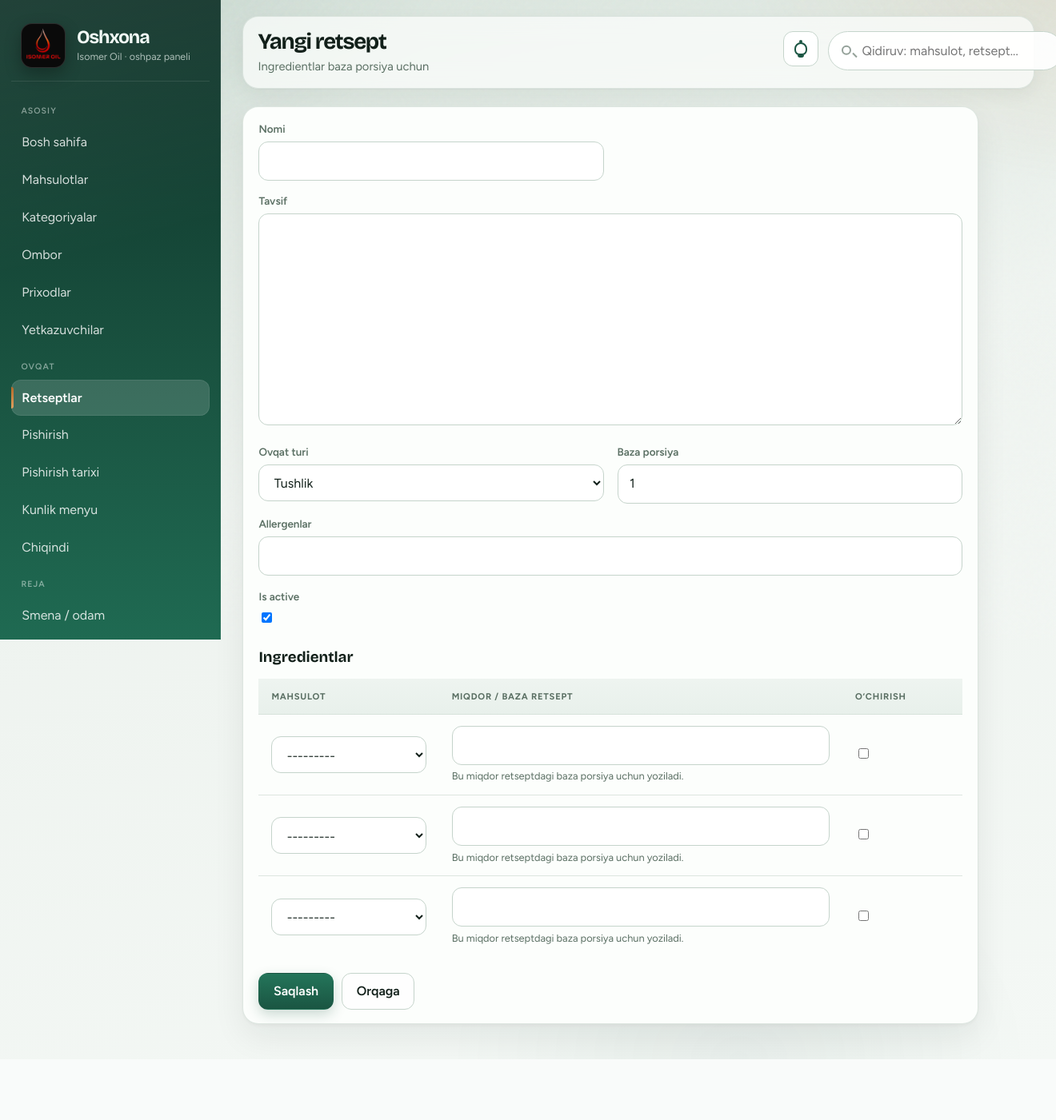
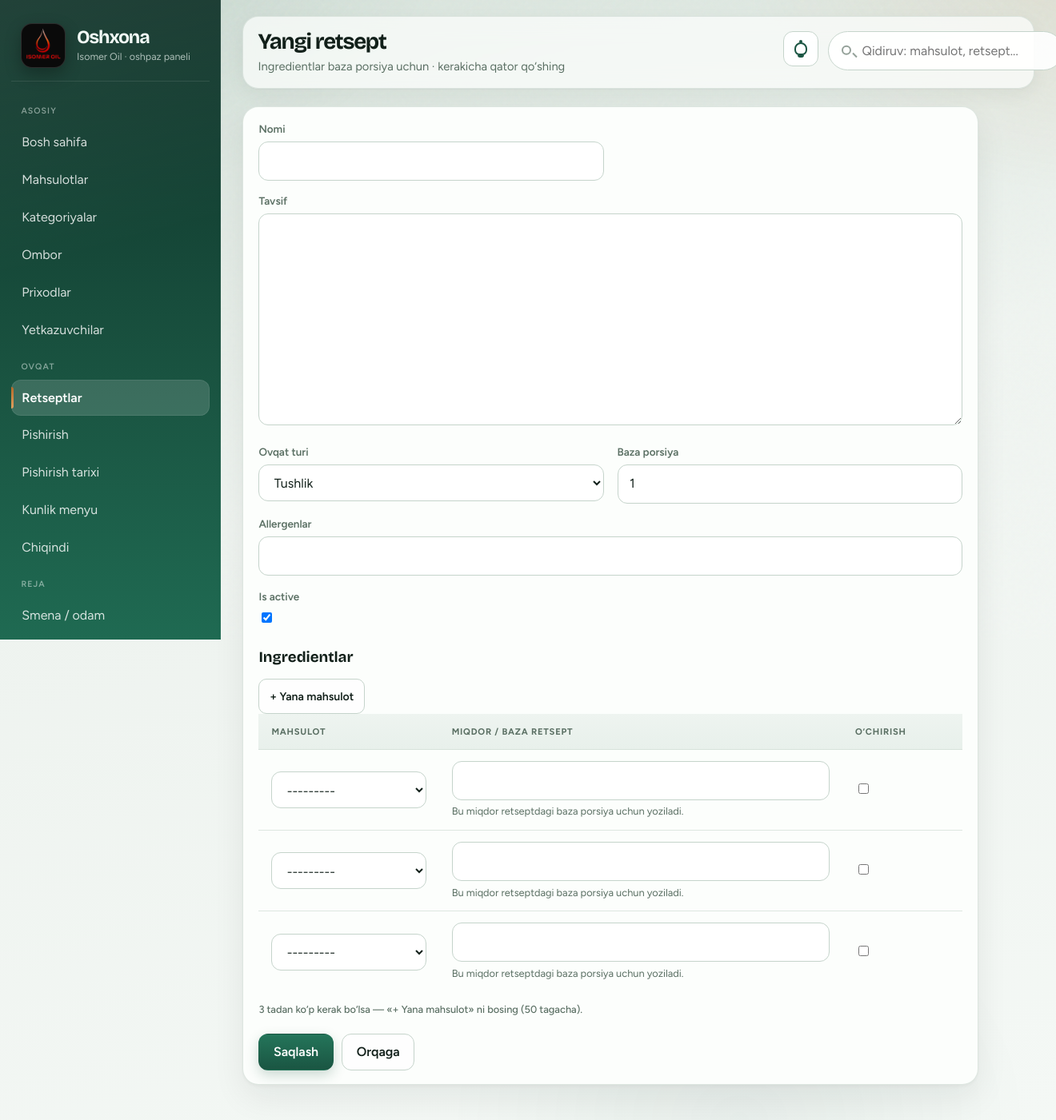
Before and after one commit to Mirzohid2001/isomer-oshxona, a Django app: page /recipes/new/ in a window 1320 px wide; the page is wider, and only the part inside the window is pictured. Shown: that part at 80% size. Before the commit the page ends 1325 px from the top of that part, so only its background shows below. Run offline with Django 5.2, Linux system fonts and the light colour scheme; the visitor is signed in with stand-in values (Sample User, id 1); data that the repository does not hold is empty; some libraries are stand-ins or nearby versions.

Commit message:
Allow adding unlimited recipe ingredient rows.
The create form was capped at three empty slots with no add control; users can now append rows on demand up to 50.

Co-authored-by: Cursor <cursoragent@cursor.com>

```diff
--- a/kitchen/forms.py
+++ b/kitchen/forms.py
@@ -167,6 +167,9 @@ RecipeItemFormSet = inlineformset_factory(
     formset=BaseRecipeItemFormSet,
     extra=3,
     can_delete=True,
+    min_num=0,
+    validate_min=False,
+    max_num=50,
 )
 
 
--- a/templates/kitchen/recipes/form.html
+++ b/templates/kitchen/recipes/form.html
@@ -1,11 +1,11 @@
 {% extends "base.html" %}
 {% block title %}{{ title }} — Oshxona{% endblock %}
 {% block page_title %}{{ title }}{% endblock %}
-{% block page_subtitle %}Ingredientlar baza porsiya uchun{% endblock %}
+{% block page_subtitle %}Ingredientlar baza porsiya uchun · kerakicha qator qo‘shing{% endblock %}
 {% block content %}
 <div class="panel panel-limited">
   <div class="panel-body">
-    <form method="post">
+    <form method="post" id="recipe-form">
       {% csrf_token %}
       {% if form.non_field_errors %}
       <div class="flash flash-error flash-spaced">{{ form.non_field_errors }}</div>
@@ -22,15 +22,18 @@
         </div>
         {% endfor %}
       </div>
-      <h3 class="form-section-title">Ingredientlar</h3>
+      <div class="form-section-head">
+        <h3 class="form-section-title">Ingredientlar</h3>
+        <button class="btn btn-ghost btn-sm" type="button" id="add-ingredient-row">+ Yana mahsulot</button>
+      </div>
       {{ formset.management_form }}
       <div class="table-scroll-hint">Jadvalni gorizontal surib ko‘ring →</div>
       <div class="table-wrap">
-        <table class="data formset-table">
+        <table class="data formset-table" id="ingredient-table">
           <thead><tr><th>Mahsulot</th><th>Miqdor / baza retsept</th><th>O‘chirish</th></tr></thead>
-          <tbody>
+          <tbody id="ingredient-rows">
             {% for f in formset %}
-            <tr>
+            <tr class="ingredient-row">
               <td data-label="Mahsulot">{% for hidden in f.hidden_fields %}{{ hidden }}{% endfor %}{{ f.product }}{% if f.instance.pk %}{{ f.id }}{% endif %}{% include "kitchen/partials/field_errors.html" with field=f.product %}</td>
               <td data-label="Miqdor">{{ f.quantity_per_portion }}{% include "kitchen/partials/field_errors.html" with field=f.quantity_per_portion %}</td>
               <td data-label="O‘chirish">{% if f.DELETE %}{{ f.DELETE }}{% endif %}</td>
@@ -39,6 +42,14 @@
           </tbody>
         </table>
       </div>
+      <template id="ingredient-empty-form">
+        <tr class="ingredient-row">
+          <td data-label="Mahsulot">{% for hidden in formset.empty_form.hidden_fields %}{{ hidden }}{% endfor %}{{ formset.empty_form.product }}</td>
+          <td data-label="Miqdor">{{ formset.empty_form.quantity_per_portion }}</td>
+          <td data-label="O‘chirish">{% if formset.empty_form.DELETE %}{{ formset.empty_form.DELETE }}{% endif %}</td>
+        </tr>
+      </template>
+      <p class="muted-note formset-hint">3 tadan ko‘p kerak bo‘lsa — «+ Yana mahsulot» ni bosing (50 tagacha).</p>
       <div class="form-actions">
         <button class="btn" type="submit">Saqlash</button>
         <a class="btn btn-ghost" href="{% url 'recipe_list' %}">Orqaga</a>
@@ -47,3 +58,28 @@
   </div>
 </div>
 {% endblock %}
+
+{% block scripts %}
+<script>
+(function () {
+  const btn = document.getElementById('add-ingredient-row');
+  const tbody = document.getElementById('ingredient-rows');
+  const tpl = document.getElementById('ingredient-empty-form');
+  const totalInput = document.getElementById('id_items-TOTAL_FORMS');
+  if (!btn || !tbody || !tpl || !totalInput) return;
+
+  btn.addEventListener('click', function () {
+    const index = parseInt(totalInput.value, 10) || 0;
+    if (index >= 50) {
+      btn.disabled = true;
+      return;
+    }
+    const html = tpl.innerHTML.replace(/__prefix__/g, String(index));
+    tbody.insertAdjacentHTML('beforeend', html);
+    totalInput.value = String(index + 1);
+    const last = tbody.querySelector('tr.ingredient-row:last-child select, tr.ingredient-row:last-child input');
+    if (last) last.focus();
+  });
+})();
+</script>
+{% endblock %}
```
Also changed, not shown: kitchen/tests.py (+8 -0 lines).
